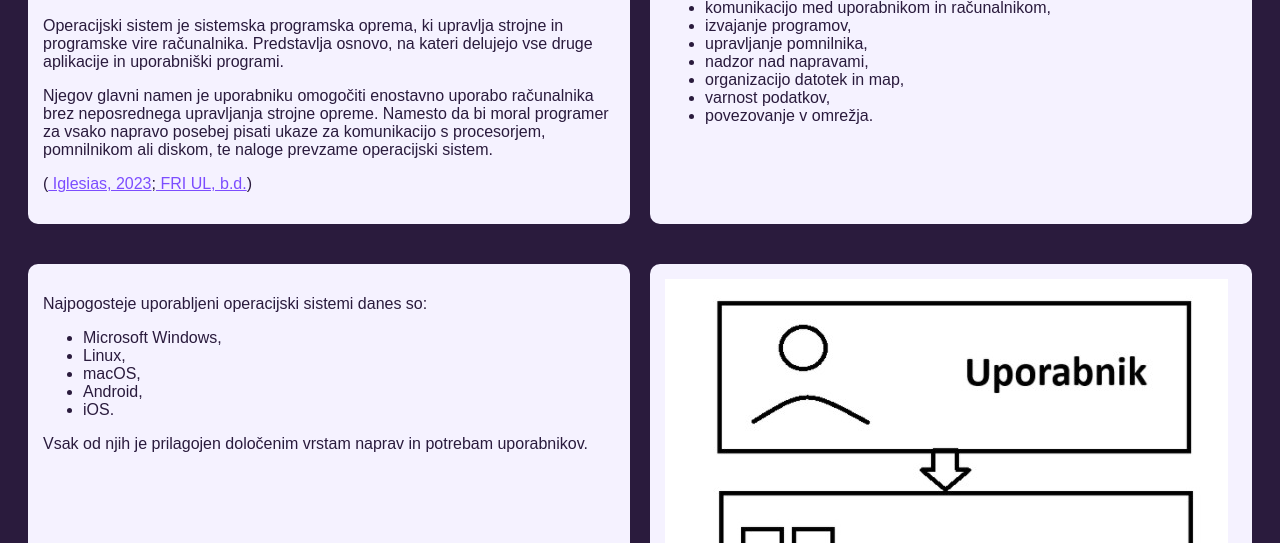
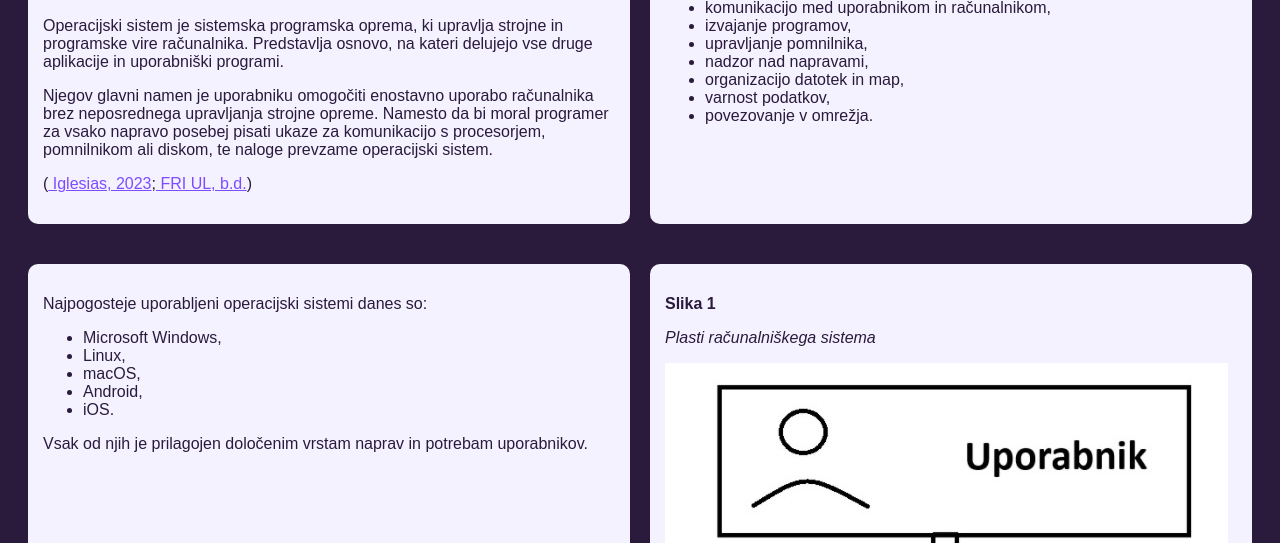
Before and after one commit to GasperSimonic/GasperSimonic1.github.io, a plain HTML site: page kaj.html in a window 1280 px wide. Shown: the part 257-800 px from the top of the page. Drawn offline with Linux system fonts and the light colour scheme.

Commit message:
Update kaj.html

```diff
--- a/kaj.html
+++ b/kaj.html
@@ -74,6 +74,9 @@
     </p>
 	</section>
 <section>
+	<p><strong>Slika 1</strong></p>
+	<p><em>Plasti računalniškega sistema</em></p>
+    </p><!-- slika -->
 	<img src="slika_sestava.jpg" alt="sestava">
 </section>
 </main>
```
